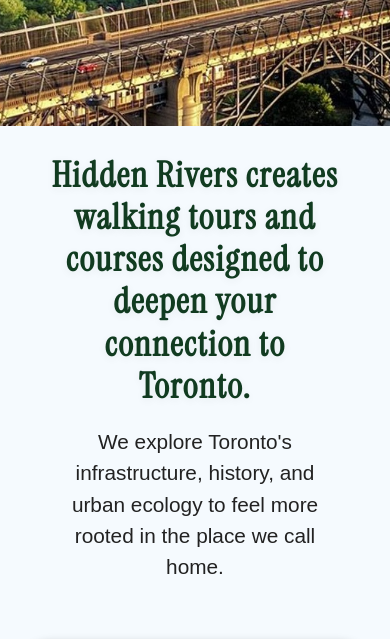
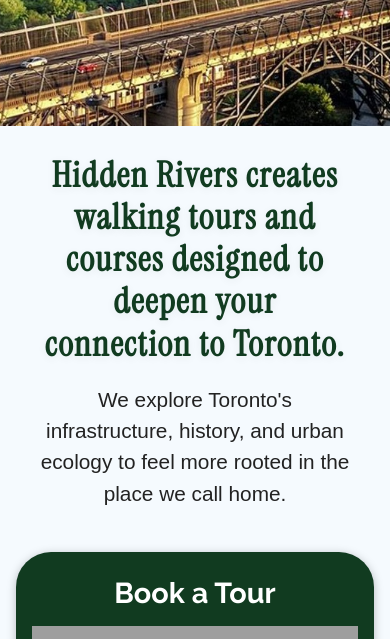
Before and after one commit to mattyj612/hidden_rivers, a website: page index.html in a window 390 px wide. Shown: the part 380-1019 px from the top of the page. Drawn offline with Linux system fonts and the light colour scheme; grey boxes are pictures that could not be loaded.

Commit message:
Change around margins

```diff
--- a/styles.css
+++ b/styles.css
@@ -62,9 +62,9 @@
 }
 .mission {
   margin: 0 auto;
-  max-width: 100vw;
+  max-width: 80vw;
   text-align: center;
-  padding: 0 12rem;
+  padding: 0 1rem;
   background: none;
   border-radius: 0;
   box-shadow: none;
@@ -97,7 +97,7 @@
 }
 .offerings-section {
   background: #F5FAFE;
-  padding: 2rem 3rem 2rem 3rem;
+  padding: 1rem 3rem 1rem 3rem;
 }
 
 .offerings {
@@ -252,9 +252,10 @@
   }
   .mission {
     font-size: 1rem;
-    padding: 1.2rem 3rem;
+    padding: 1.2rem 0rem;
   }
   .mission-section {
+    max-width: 100vw;
     padding: 0.5rem 0 0.5rem 0;
   }
   .email-capture input[type="email"] {
```
